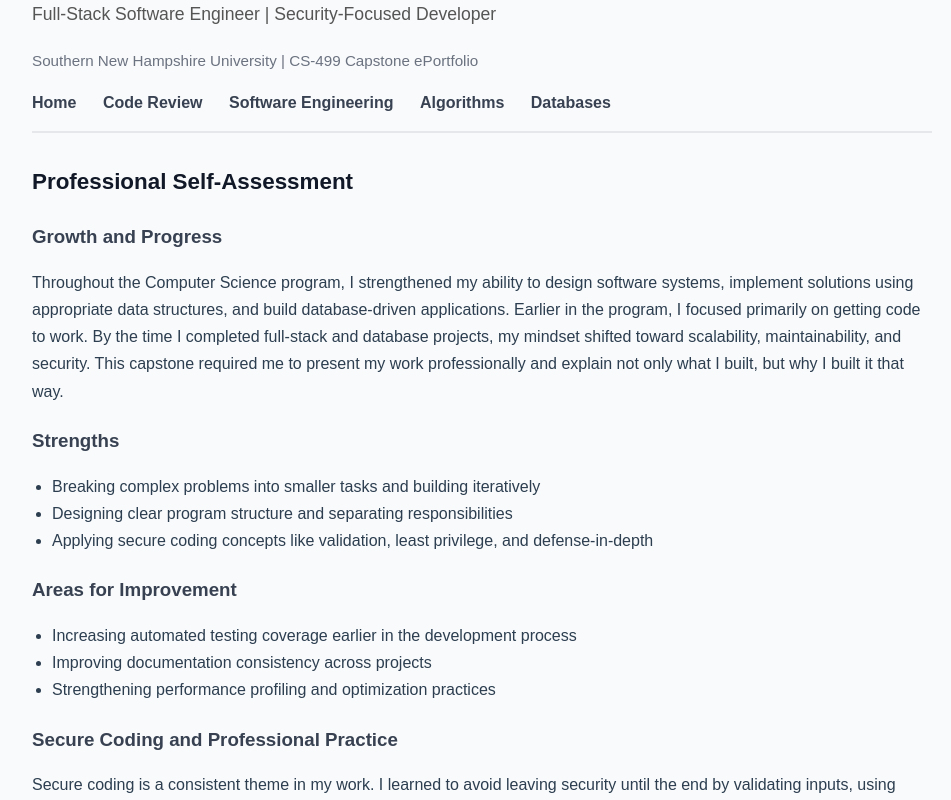
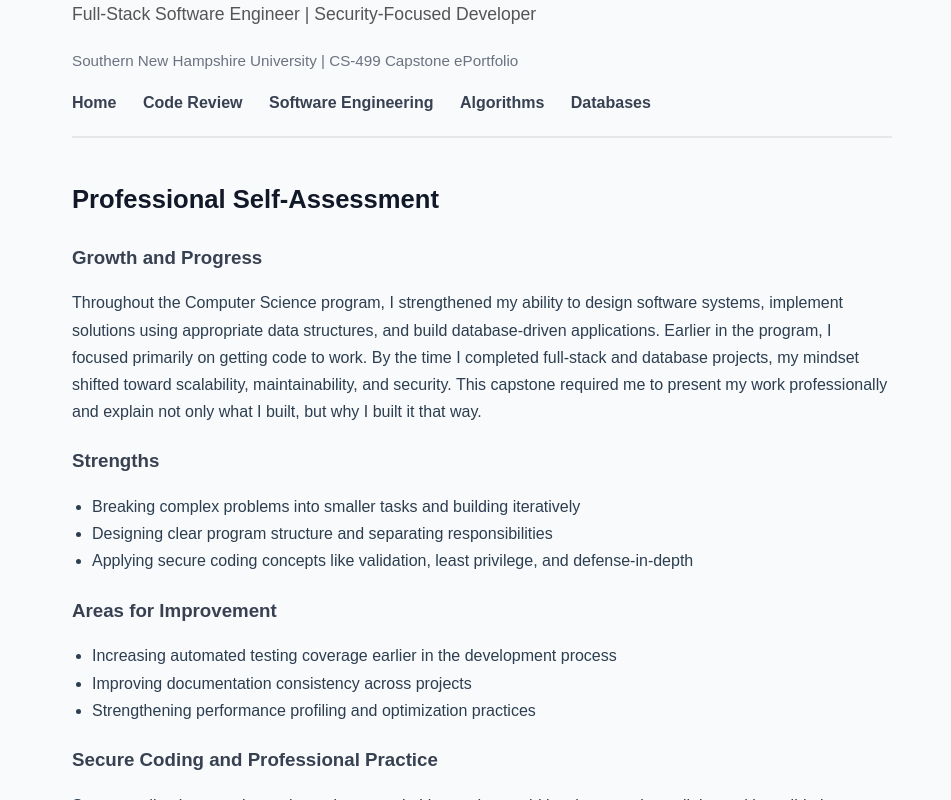
Before and after one commit to ricardopierrepaul/ricardopierrepaul.github.io, a plain HTML site: page index.html in a window 1280 px wide. Shown: the part 110-910 px from the top of the page, without its empty margins (158-1109 px from the left). Drawn offline with Linux system fonts and the light colour scheme.

Commit message:
Update style.css

```diff
--- a/style.css
+++ b/style.css
@@ -1,6 +1,6 @@
 body {
   font-family: Arial, Helvetica, sans-serif;
-  max-width: 900px;
+  max-width: 820px;
   margin: 40px auto;
   padding: 0 20px;
   line-height: 1.7;
@@ -10,8 +10,8 @@ body {
 
 header {
   border-bottom: 2px solid #e5e7eb;
-  margin-bottom: 30px;
-  padding-bottom: 15px;
+  margin-bottom: 40px;
+  padding-bottom: 20px;
 }
 
 h1 {
@@ -60,9 +60,15 @@ section:last-of-type {
 
 h2 {
   margin-bottom: 15px;
-  font-size: 1.4em;
+  font-size: 1.5em;
+  font-weight: 700;
   color: #111827;
 }
+section:first-of-type h2 {
+  font-size: 1.6em;
+}
+
+
 
 h3 {
   margin-top: 20px;
```
